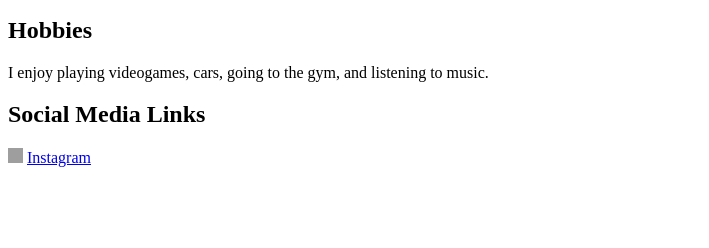
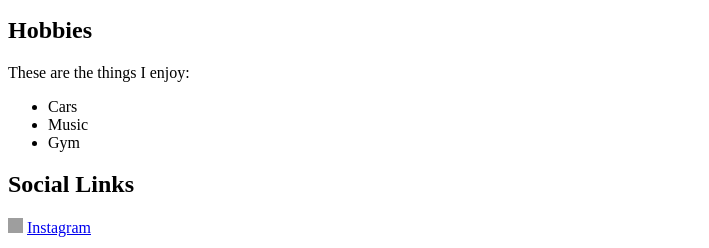
Before and after one commit to sammy2706/sammy2706.github.io, a plain HTML site: page index.html in a window 1280 px wide. Shown: the part 412-660 px from the top of the page, without its empty margins (0-709 px from the left). Drawn offline with Linux system fonts and the light colour scheme; grey boxes are pictures that could not be loaded.

Commit message:
I completed the basics for my website.

```diff
--- a/index.html
+++ b/index.html
@@ -9,8 +9,13 @@
     <h2> About Me</h2>
     <p>Hi, I am Sammy Ibdah and this is my website I am currently creating for my Computer Science class.</p>
     <h2>Hobbies</h2>
-    <p>I enjoy playing videogames, cars, going to the gym, and listening to music.</p>
-    <h2>Social Media Links</h2>
+    <p>These are the things I enjoy:</p>
+    <ul>
+        <li>Cars</li>
+        <li>Music</li>
+        <li>Gym</li>
+    </ul>
+    <h2>Social Links</h2>
     <image src="https://upload.wikimedia.org/wikipedia/commons/9/95/Instagram_logo_2022.svg" height = "15" width= "15"/>
     <a href="https://www.instagram.com/sammyibdah_7/" target="_blank">Instagram</a>
 
```
